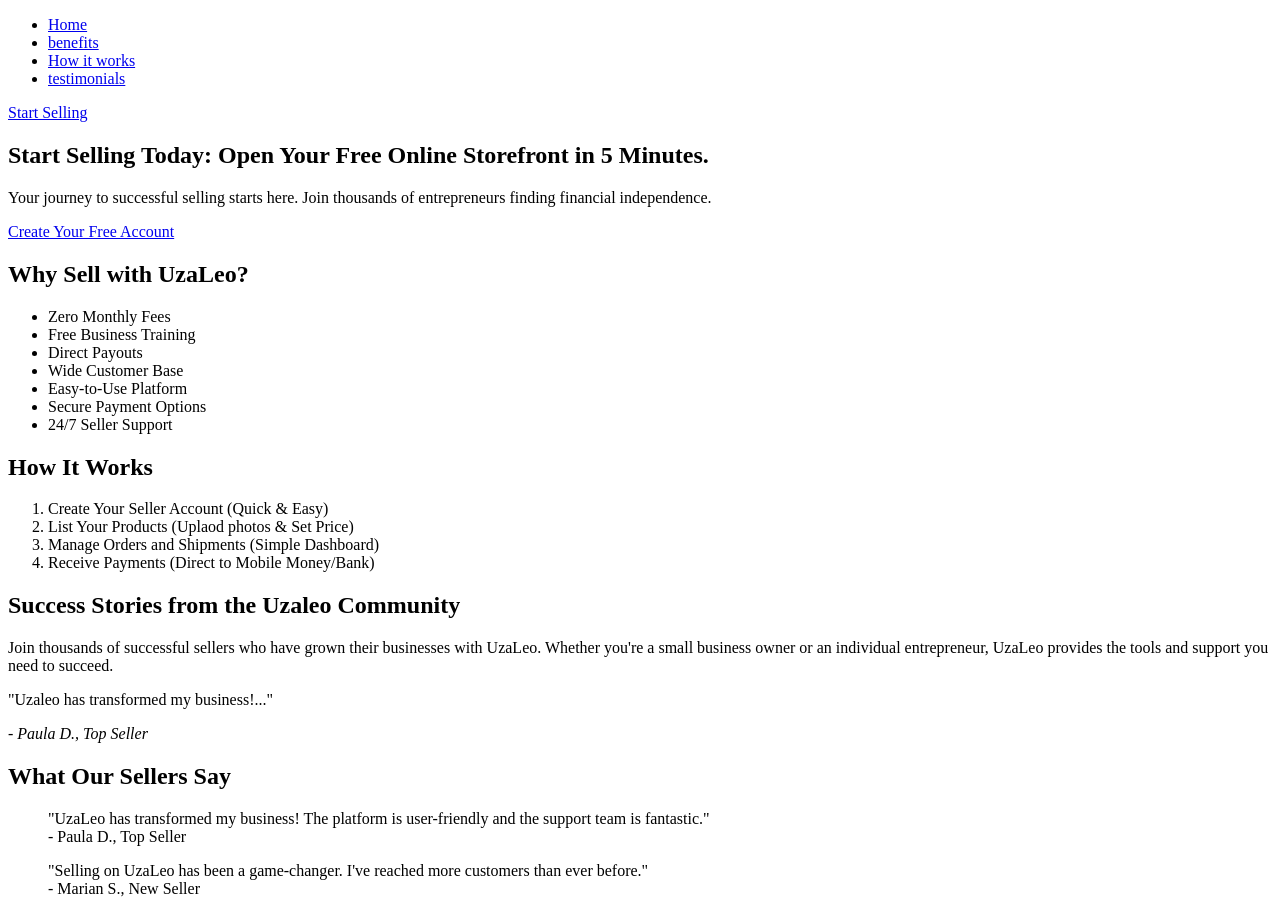
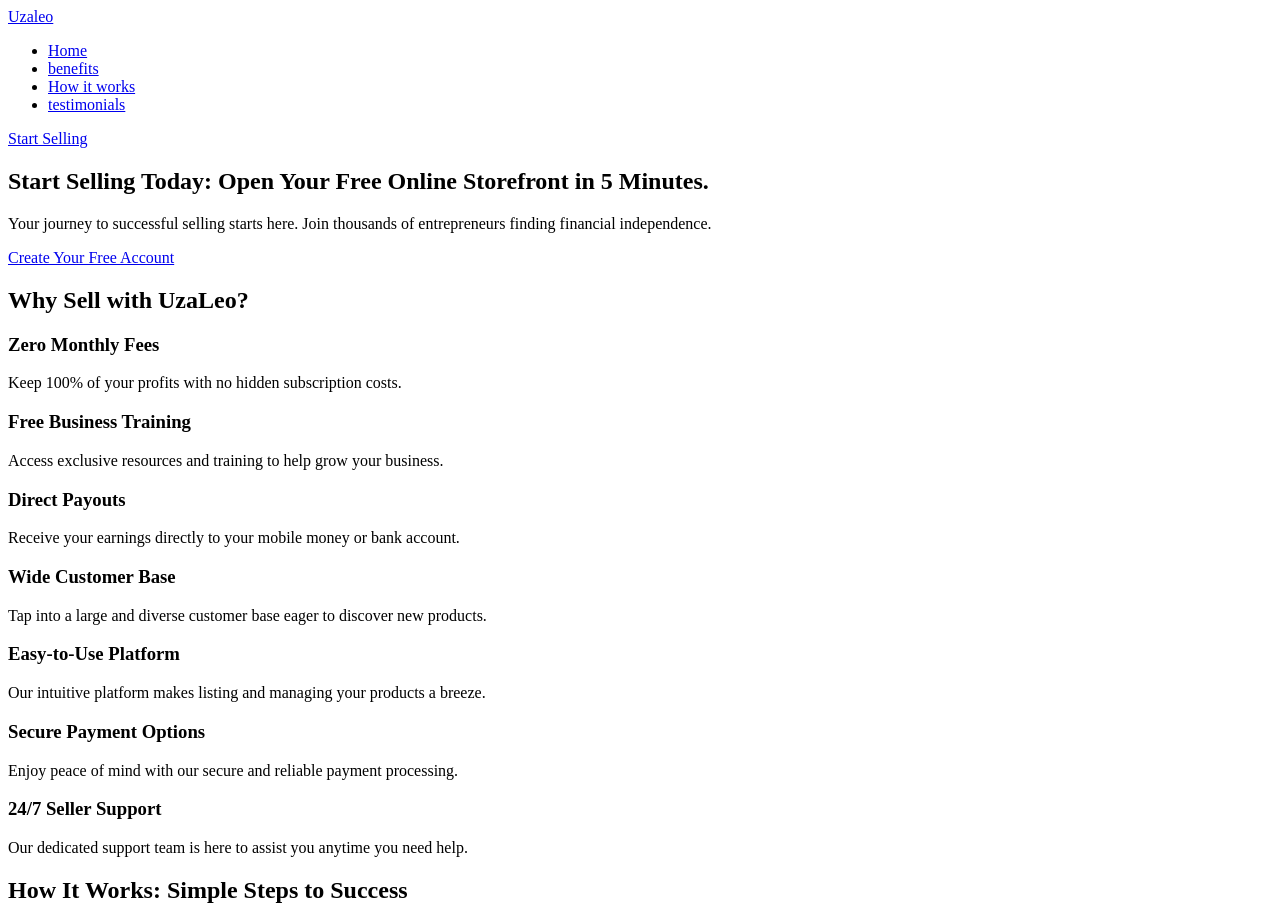
Before and after one commit to suzisuu/uza-leo-seller-onboarding-page, a plain HTML site: page index.html in a window 1280 px wide. Shown: the top 907 px of the page. Drawn offline with Linux system fonts and the light colour scheme.

Commit message:
Refactor: Improve semantic structure, UX and navigation links

```diff
--- a/index.html
+++ b/index.html
@@ -9,11 +9,12 @@
   <body>
     <header>
       <nav>
+        <a href="#hero">Uzaleo</a>
         <ul>
-          <li><a href="hero">Home</a></li>
-          <li><a href="benefits">benefits</a></li>
-          <li><a href="how-it-works">How it works</a></li>
-          <li><a href="testimonials">testimonials</a></li>
+          <li><a href="#hero">Home</a></li>
+          <li><a href="#benefits">benefits</a></li>
+          <li><a href="#how-it-works">How it works</a></li>
+          <li><a href="#testimonials">testimonials</a></li>
         </ul>
         <a href="signup.html">Start Selling</a>
       </nav>
@@ -29,23 +30,70 @@
           entrepreneurs finding financial independence.
         </p>
         <a href="signup.html" class="btn">Create Your Free Account</a>
+        <div></div>
       </section>
 
       <section id="benefits">
         <h2>Why Sell with UzaLeo?</h2>
-        <ul>
-          <li>Zero Monthly Fees</li>
-          <li>Free Business Training</li>
-          <li>Direct Payouts</li>
-          <li>Wide Customer Base</li>
-          <li>Easy-to-Use Platform</li>
-          <li>Secure Payment Options</li>
-          <li>24/7 Seller Support</li>
-        </ul>
+        <div>
+          <article>
+            <div></div>
+            <h3>Zero Monthly Fees</h3>
+            <p>Keep 100% of your profits with no hidden subscription costs.</p>
+          </article>
+          <article>
+            <div></div>
+            <h3>Free Business Training</h3>
+            <p>
+              Access exclusive resources and training to help grow your
+              business.
+            </p>
+          </article>
+          <article>
+            <div></div>
+            <h3>Direct Payouts</h3>
+            <p>
+              Receive your earnings directly to your mobile money or bank
+              account.
+            </p>
+          </article>
+          <article>
+            <div></div>
+            <h3>Wide Customer Base</h3>
+            <p>
+              Tap into a large and diverse customer base eager to discover new
+              products.
+            </p>
+          </article>
+          <article>
+            <div></div>
+            <h3>Easy-to-Use Platform</h3>
+            <p>
+              Our intuitive platform makes listing and managing your products a
+              breeze.
+            </p>
+          </article>
+          <article>
+            <div></div>
+            <h3>Secure Payment Options</h3>
+            <p>
+              Enjoy peace of mind with our secure and reliable payment
+              processing.
+            </p>
+          </article>
+          <article>
+            <div></div>
+            <h3>24/7 Seller Support</h3>
+            <p>
+              Our dedicated support team is here to assist you anytime you need
+              help.
+            </p>
+          </article>
+        </div>
       </section>
 
       <section id="how-it-works">
-        <h2>How It Works</h2>
+        <h2>How It Works: Simple Steps to Success</h2>
         <ol>
           <li>Create Your Seller Account (Quick & Easy)</li>
           <li>List Your Products (Uplaod photos & Set Price)</li>
@@ -69,6 +117,7 @@
             <cite>- Paula D., Top Seller</cite>
           </article>
         </div>
+        <a href="signup.html">Start Your Journey Today</a>
       </section>
 
       <section id="testimonials">
@@ -141,6 +190,7 @@
         </form>
       </section>
     </main>
+
     <footer>
       <p>&copy 2025 Uzaleo. All rights reserved</p>
     </footer>
```
